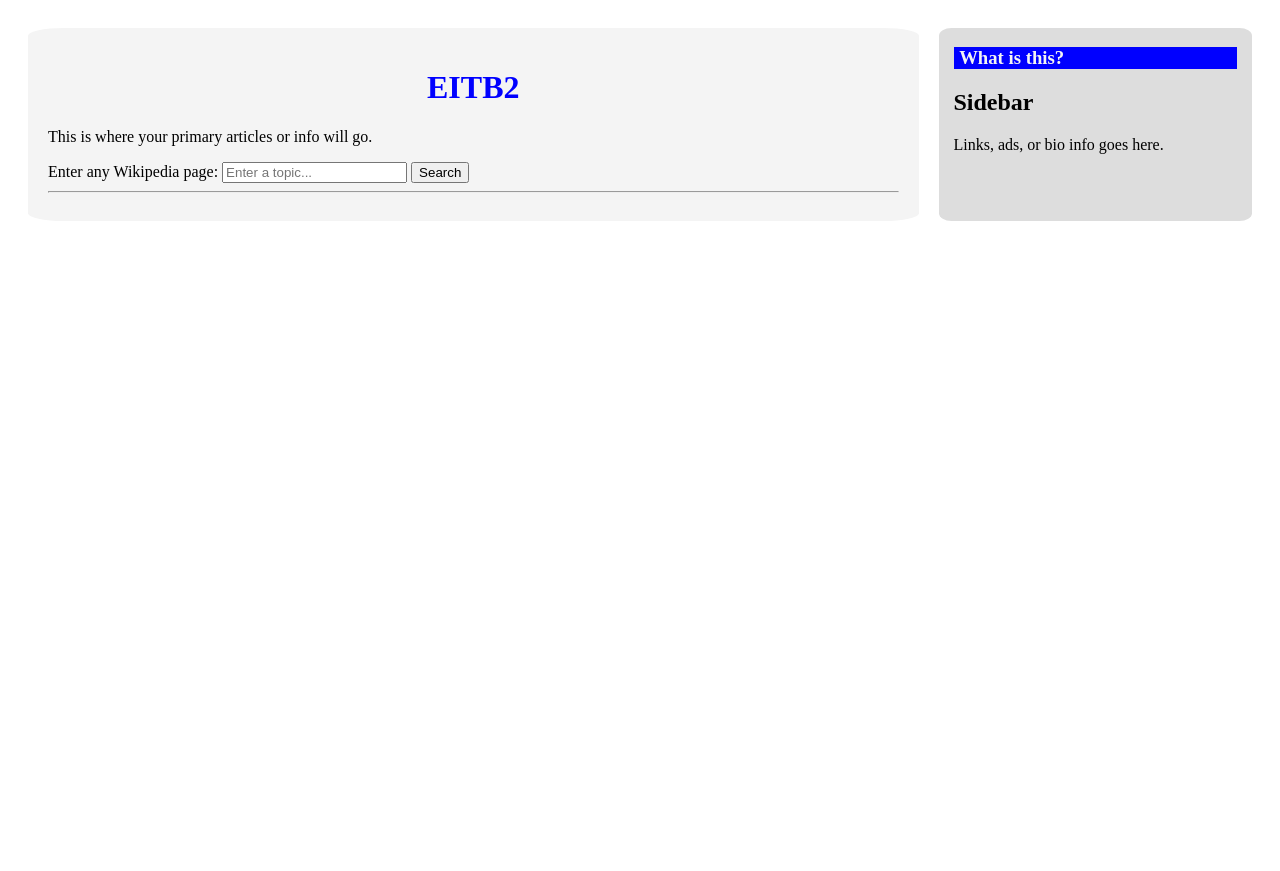
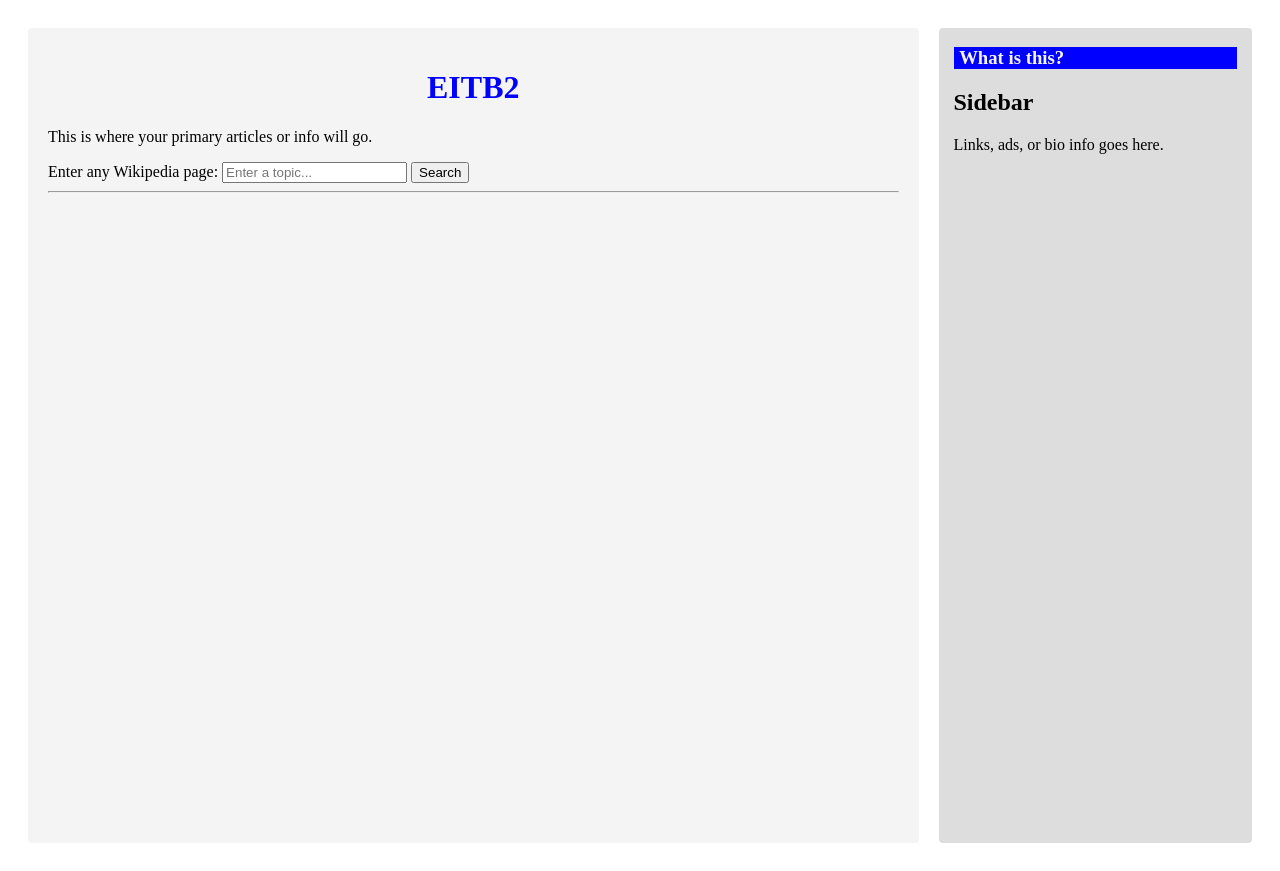
Before and after one commit to bobBillyus/EITB2, a Flask app: page / in a window 1280 px wide. Before the commit the page ends 221 px from the top, so only its background shows below. Run offline with Flask 3, Linux system fonts and the light colour scheme; parts of the project's set-up code (start-up, migrations or seed data) failed here and were passed over.

Commit message:
sidebar length change

```diff
--- a/static/css/style.css
+++ b/static/css/style.css
@@ -13,7 +13,7 @@ h1 {
     flex: 3;
     background-color: #f4f4f4;
     padding: 20px;
-    border-radius: 4%;
+    border-radius: 4px;
 }
 
 .sidebar {
@@ -21,7 +21,8 @@ h1 {
     background-color: #ddd;
     padding: 15px;
     min-width: 200px;
-    border-radius: 4%;
+    min-height: 100vh;
+    border-radius: 4px;
     padding-top: 0%;
 }
 
```
